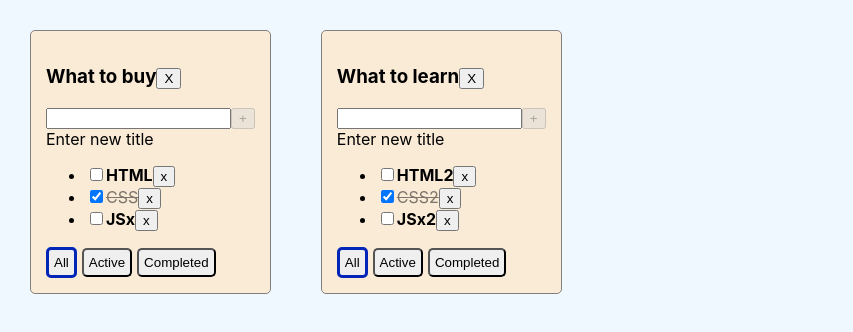
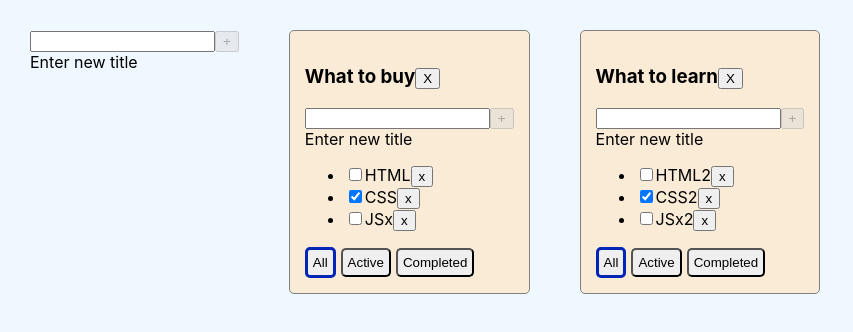
Before and after one commit to theRoodi/trellio, a React (Create React App) app: page / in a window 1280 px wide. Shown: the top 332 px of the page, without its empty margins (0-853 px from the left). Built offline with nearby package versions, Linux system fonts and the light colour scheme.

Commit message:
6 lesson

```diff
--- /dev/null
+++ b/src/AddItemForm.tsx
@@ -0,0 +1,45 @@
+import React, {ChangeEvent, KeyboardEvent, useState} from 'react';
+
+type Props = {
+    onClick: ( itemTitle: string) => void
+}
+
+
+export const AddItemForm = (props: Props) => {
+    const [itemTitle, setItemTitle] = useState('')
+    const [inputError, setInputError] = useState<string | null>(null)
+
+    const onAddItem = () => {
+        const trimmedTitle = itemTitle.trim()
+        if (trimmedTitle !== '') {
+            props.onClick(itemTitle)
+        } else {
+            setInputError("Title is required")
+        }
+        setItemTitle('')
+    }
+
+    const onChangeTitle = (e: ChangeEvent<HTMLInputElement>) => {
+        inputError && setInputError(null)
+        setItemTitle(e.currentTarget.value)
+    }
+    const onKeyDownAddTask = (e: KeyboardEvent<HTMLInputElement>) => e.key === 'Enter' && onAddItem()
+    const isAddBtnDisabled = !itemTitle || itemTitle.length >= 15
+
+
+    const userMessage = inputError
+        ? <span style={{color: 'red'}}>Need minimum 1 symbol!</span>
+        : itemTitle?.length < 15
+            ? <span>Enter new title</span>
+            : <span style={{color: 'red'}}>Title is too long!</span>
+
+    return (
+        <div>
+            <input value={itemTitle} onChange={onChangeTitle}
+                   onKeyDown={onKeyDownAddTask}
+                   className={inputError ? 'input-error' : ''}/>
+            <button onClick={onAddItem} disabled={isAddBtnDisabled}>+</button>
+            <div>{userMessage}</div>
+        </div>
+    )
+}
--- a/src/App.tsx
+++ b/src/App.tsx
@@ -1,6 +1,7 @@
 import React, {useState} from 'react';
 import './App.css';
 import {FilterType, Todolist} from './Todolist';
+import {AddItemForm} from './AddItemForm';
 
 
 export type TaskType = {
@@ -60,6 +61,19 @@ function App() {
         })
     }
 
+    const addTodolist = (title: string) => {
+        const id = crypto.randomUUID()
+
+        const newTodo: TodolistsType = {
+            id,
+            title,
+            filter: 'all'
+        }
+
+        setTodolists([newTodo, ...todolists])
+        setTasks({...tasks, [id]: []})
+    }
+
     const changeTaskStatus = (todoId: string, taskId: string, isDone: boolean) => {
 
         setTasks({
@@ -82,7 +96,21 @@ function App() {
         delete tasks[todoId]
     }
 
-    console.log(tasks)
+
+    const updateTask = (todoId: string, taskId: string, title: string) => {
+        setTasks({
+            ...tasks,
+            [todoId]: tasks[todoId].map(t => t.id === taskId
+                ? {...t, title}
+                : t)
+        })
+    }
+
+    const updateTodo = (todoId: string, title: string) => {
+        setTodolists(
+            todolists.map(el => el.id === todoId ? {...el, title} : el)
+        )
+    }
     const lists = todolists.map(i => (
         <Todolist key={i.id}
                   id={i.id}
@@ -93,11 +121,14 @@ function App() {
                   addTask={addTask}
                   changeTaskStatus={changeTaskStatus}
                   changeTodolists={changeTodolists}
-                  removeTodo={removeTodo}/>
+                  removeTodo={removeTodo}
+                  updateTask={updateTask}
+                  updateTodo={updateTodo}/>
     ))
 
     return (
         <div className="App">
+            <AddItemForm onClick={addTodolist}/>
             {lists}
         </div>
     );
--- /dev/null
+++ b/src/EditableSpan.tsx
@@ -0,0 +1,28 @@
+import React, {ChangeEvent, useState} from 'react';
+
+type Props = {
+    title: string
+    onClick: (title: string) => void
+}
+export const EditableSpan = (props: Props) => {
+    const [edit, setEdit] = useState(false)
+    const [newTitle, setNewTitle] = useState(props.title)
+
+    const onEditHandler = () => {
+        setEdit(!edit)
+        if (edit) props.onClick(newTitle)
+    }
+
+    const onChangeTitle = (e: ChangeEvent<HTMLInputElement>) => {
+        setNewTitle(e.currentTarget.value)
+    }
+
+    return (
+        edit
+            ? <input autoFocus onBlur={onEditHandler} value={newTitle} onChange={onChangeTitle}/>
+            : <span onDoubleClick={onEditHandler}>{props.title}</span>
+
+
+
+    )
+}
--- a/src/Todolist.tsx
+++ b/src/Todolist.tsx
@@ -1,5 +1,7 @@
 import React, {ChangeEvent, KeyboardEvent, useState} from 'react';
 import {TaskType} from './App';
+import {AddItemForm} from './AddItemForm';
+import {EditableSpan} from './EditableSpan';
 
 export type FilterType = 'all' | 'completed' | 'active'
 
@@ -13,6 +15,8 @@ type Props = {
     changeTaskStatus: (todoId: string, taskId: string, status: boolean) => void
     changeTodolists: (todoId: string, filter: FilterType) => void
     removeTodo: (todoId: string) => void
+    updateTask: (todoId: string, taskId: string, title: string) => void
+    updateTodo: (todoId: string, title: string) => void
 }
 
 export const Todolist = (props: Props) => {
@@ -21,11 +25,8 @@ export const Todolist = (props: Props) => {
     const {
         id, title, tasks, filter,
         removeTask, addTask, changeTaskStatus, changeTodolists,
-        removeTodo
+        removeTodo, updateTask, updateTodo
     } = props
-    const [taskTitle, setTaskTitle] = useState('')
-    const [inputError, setInputError] = useState(false)
-    const [toggle, setToggle] = useState(false)
 
     const getFilteredTasks = (allTasks: Array<TaskType>, filterValue: FilterType): Array<TaskType> => {
         switch (filterValue) {
@@ -44,34 +45,17 @@ export const Todolist = (props: Props) => {
         changeTodolists(id, nextFilterValue)
     }
 
-    const onChangeTitle = (e: ChangeEvent<HTMLInputElement>) => {
-        inputError && setInputError(false)
-        setTaskTitle(e.currentTarget.value)
-    }
-
     const deleteTodoHandler = () => {
         removeTodo(id)
     }
 
-
-    const onAddTask = () => {
-        const trimmedTitle = taskTitle.trim()
-        if (trimmedTitle) {
-            addTask(id, taskTitle)
-        } else {
-            setInputError(true)
-        }
-        setTaskTitle('')
+    const addTaskHandler = (title: string) => {
+        addTask(id, title)
+    }
+    const updateTaskHandler = (title: string, taskId: string) => {
+        updateTask(id, taskId, title)
     }
 
-    const userMessage = inputError
-        ? <span style={{color: 'red'}}>Need minimum 1 symbol!</span>
-        : taskTitle?.length < 15
-            ? <span>Enter new title</span>
-            : <span style={{color: 'red'}}>Title is too long!</span>
-
-    const onKeyDownAddTask = (e: KeyboardEvent<HTMLInputElement>) => e.key === 'Enter' && onAddTask()
-    const isAddBtnDisabled = !taskTitle || taskTitle.length >= 15
 
     const listItems: Array<JSX.Element> = filteredTasks.map(task => {
             const onClickRemoveItem = () => {
@@ -80,27 +64,19 @@ export const Todolist = (props: Props) => {
             const onChangeTaskStatus = (e: ChangeEvent<HTMLInputElement>) => {
                 changeTaskStatus(id, task.id, e.currentTarget.checked)
             }
-
-            const toggleTitle = () => {
-                const doubleTap = () => {
-                    setToggle(!toggle)
-                }
-                return (
-                    toggle
-                        ? <span onDoubleClick={doubleTap} className={task.isDone ? 'task-done' : 'task'}>{task.title}</span>
-                        : <input onBlur={doubleTap}/>
-                )
-            }
-
             return (
                 <li key={task.id}>
                     <input type="checkbox" checked={task.isDone} onChange={onChangeTaskStatus}/>
-                    <span className={task.isDone ? 'task-done' : 'task'}>{task.title}</span>
+                    <EditableSpan title={task.title} onClick={(title) => updateTaskHandler(title, task.id)}/>
                     <button onClick={onClickRemoveItem}>x</button>
                 </li>
             )
         }
     )
+
+    const updateTodoHandler = (title: string) => {
+        updateTodo(id, title)
+    }
 
     const tasksList: JSX.Element = tasks.length
         ? <ul>{listItems}</ul>
@@ -109,17 +85,13 @@ export const Todolist = (props: Props) => {
     return (
         <div className="todolist">
             <h3>
-                {title}
+                <EditableSpan title={title} onClick={updateTodoHandler}/>
+
                 <button onClick={deleteTodoHandler}>X</button>
             </h3>
+            <AddItemForm onClick={addTaskHandler}/>
 
-            <div>
-                <input value={taskTitle} onChange={onChangeTitle}
-                       onKeyDown={onKeyDownAddTask}
-                       className={inputError ? 'input-error' : ''}/>
-                <button onClick={onAddTask} disabled={isAddBtnDisabled}>+</button>
-                <div>{userMessage}</div>
-            </div>
+
             {tasksList}
             <div>
                 <button className={filter === 'all' ? 'activeBtn' : 'btn'} onClick={() => changeFilter('all')}>All
```
